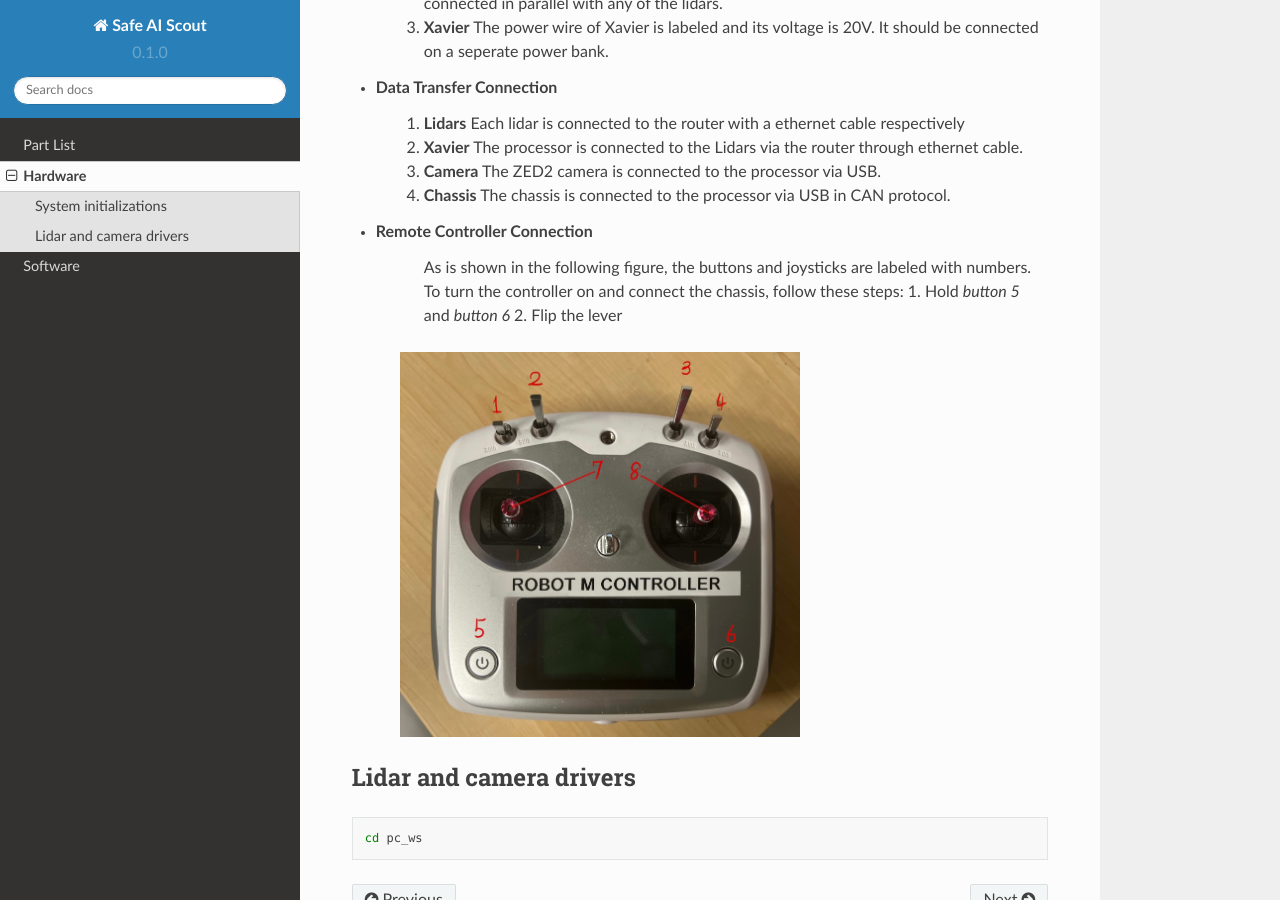
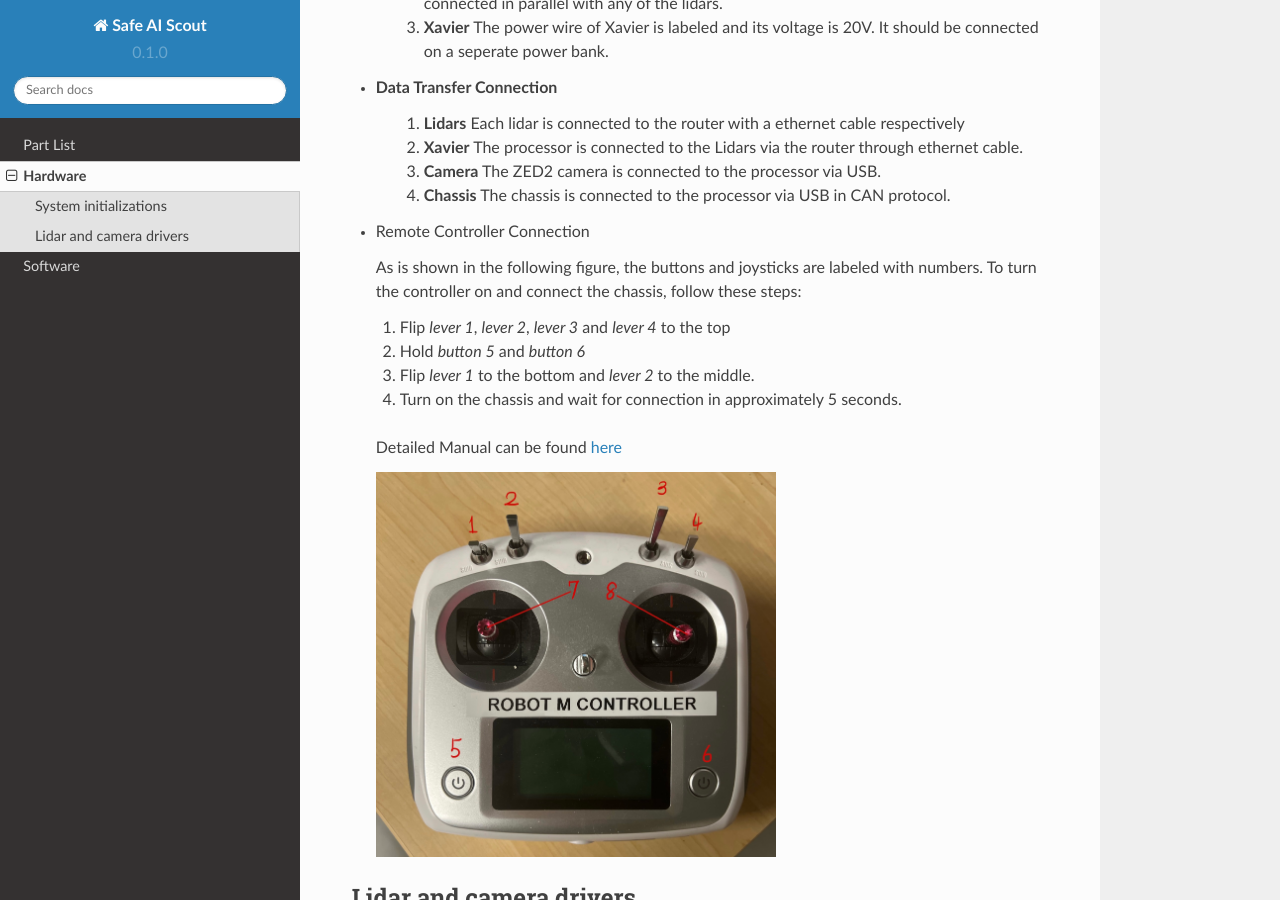
Before and after one commit to safeai-lab/SafeAI-Scout, a Sphinx documentation site: the page built from docs/source/hardware.rst, in a window 1280 px wide and 900 px high, scrolled down 380 px. Built offline with Sphinx 7.4.7 and the Read the Docs theme 2.0.0, drawn with Linux system fonts in a browser that asks for light colours; pages that are not in the unit, such as notebooks, are missing from menus.

Commit message:
Update hardware.rst

```diff
--- a/docs/source/hardware.rst
+++ b/docs/source/hardware.rst
@@ -23,13 +23,25 @@
       The ZED2 camera is connected to the processor via USB.
    4. **Chassis**
       The chassis is connected to the processor via USB in CAN protocol.
+
 * Remote Controller Connection
-      As is shown in the following figure, the buttons and joysticks are labeled with numbers.
-      To turn the controller on and connect the chassis, follow these steps:
-      1. Hold `button 5` and `button 6`
-      2. Flip the lever
-   .. image:: controller.jpg
-      :width: 400px
+
+  As is shown in the following figure, the buttons and joysticks are labeled with numbers. To turn the controller on and connect the chassis, follow these steps:
+
+  1. Flip `lever 1`, `lever 2`, `lever 3` and `lever 4` to the top
+
+  2. Hold `button 5` and `button 6`
+
+  3. Flip `lever 1` to the bottom and `lever 2` to the middle.
+
+  4. Turn on the chassis and wait for connection in approximately 5 seconds.
+
+  Detailed Manual can be found  `here <https://www.generationrobots.com/media/agilex/SCOUT_MINI_UserManual_v1.0.1_EN.pdf>`_
+
+  .. image:: controller.jpg
+     :width: 400px
+
+
 
 Lidar and camera drivers
 ------
```
